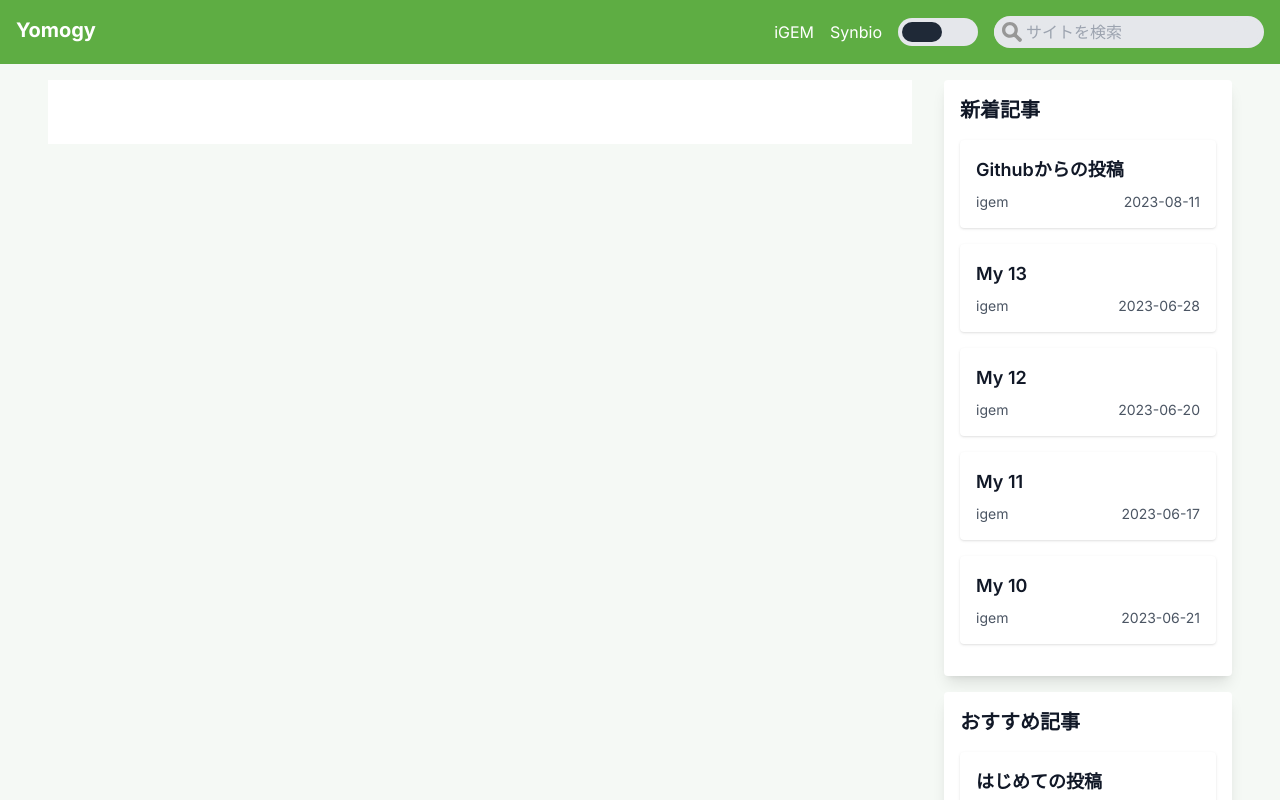
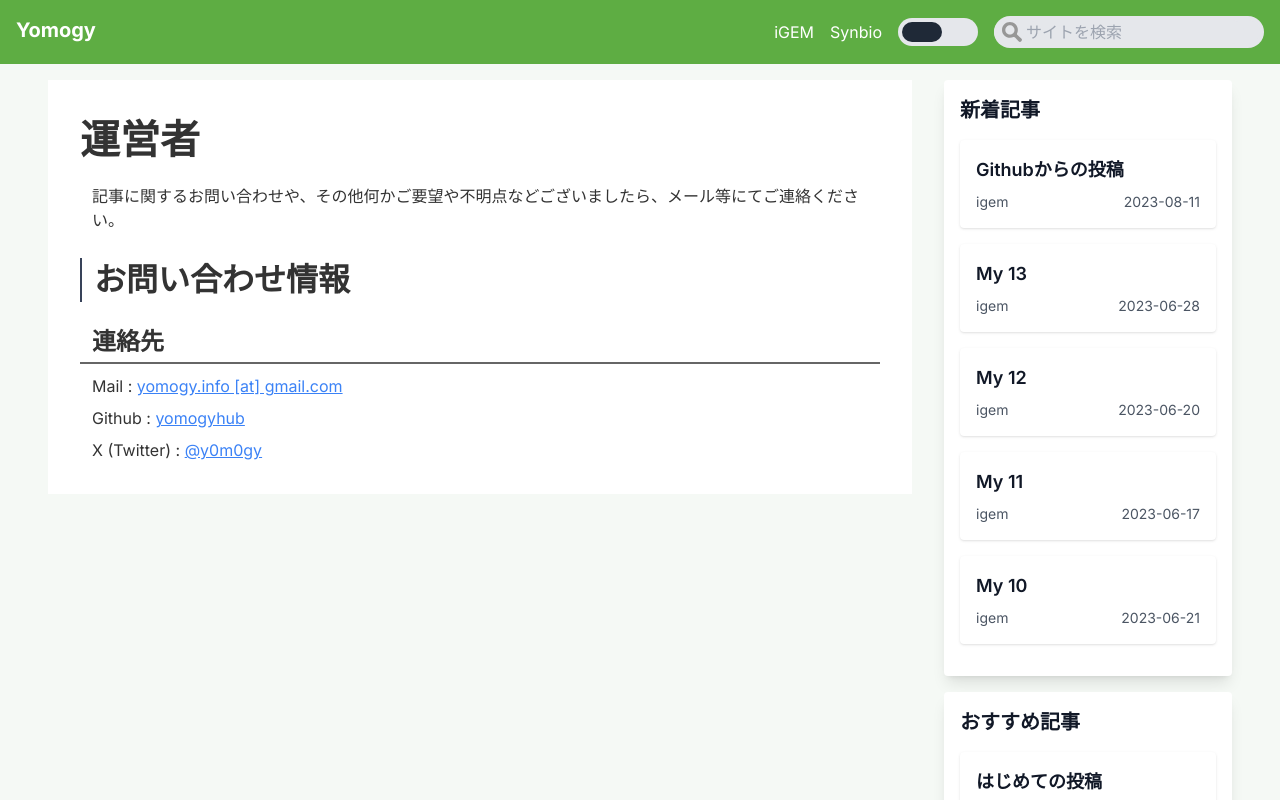
Before and after one commit to y0m0gy/yomogy_test, a Next.js app: page /contact in a window 1280 px wide. Shown: the top 800 px of the page. Built offline with nearby package versions, Linux system fonts and the light colour scheme; no server answers.

Commit message:
add legal page

```diff
--- a/posts/blog/igem/add-post1.mdx
+++ b/posts/blog/igem/add-post1.mdx
@@ -21,7 +21,7 @@ rePost: "https:yomogy.com"
   />
 </svg>
 
-<h2>埋め込みリンクの検証</h2>
+<h2>埋め込みリンクの検証 h2</h2>
 {/* Linkcard形式で掲載したい時は、以下のように記述する。sizeは、"small"か"large"。*/}
 {/* SNSを掲載したい時は、以下のように記述する。X, tiktok, instagram, linkedin ,youtube, facebook, pinterest*/}
 {/* 埋め込みリンクの取得方法の参考 https://www.npmjs.com/package/react-social-media-embeds */}
--- a/src/pages/contact/index.tsx
+++ b/src/pages/contact/index.tsx
@@ -12,7 +12,7 @@ export async function getStaticProps() {
   };
 }
 
-export default function Contact({
+export default function Administrator({
   newPosts,
   recommendPosts,
 }: {
@@ -25,6 +25,48 @@ export default function Contact({
         <div className="blog_main bg-white dark:bg-gray-900 p-4 lg:p-8 max-w-6xl mx-auto w-full max-w-full">
           <>
             {/* 以下の部分のみ動的に変更すると静的ページテンプレとして使用できる */}
+            <h1 className="text-2xl font-bold mb-4">運営者</h1>
+
+            <p className="mt-4">
+              記事に関するお問い合わせや、その他何かご要望や不明点などございましたら、メール等にてご連絡ください。
+            </p>
+
+            <h2 className="text-xl font-semibold mt-4">お問い合わせ情報</h2>
+
+            <h3 className="mt-4">連絡先</h3>
+            <p className="mt-2">
+              Mail :&nbsp;
+              <a
+                href="mailto:yomogy.info@gmail.com"
+                className="text-blue-500 underline"
+                target="_blank"
+                rel="noopener noreferrer"
+              >
+                yomogy.info [at] gmail.com
+              </a>
+            </p>
+            <p className="mt-2">
+              Github :&nbsp;
+              <a
+                href="https://github.com/yomogyhub"
+                className="text-blue-500 underline"
+                target="_blank"
+                rel="noopener noreferrer"
+              >
+                yomogyhub
+              </a>
+            </p>
+            <p className="mt-2">
+              X (Twitter) :&nbsp;
+              <a
+                href="https://x.com/y0m0gy"
+                className="text-blue-500 underline"
+                target="_blank"
+                rel="noopener noreferrer"
+              >
+                @y0m0gy
+              </a>
+            </p>
 
             {/* ここまで */}
           </>
```
